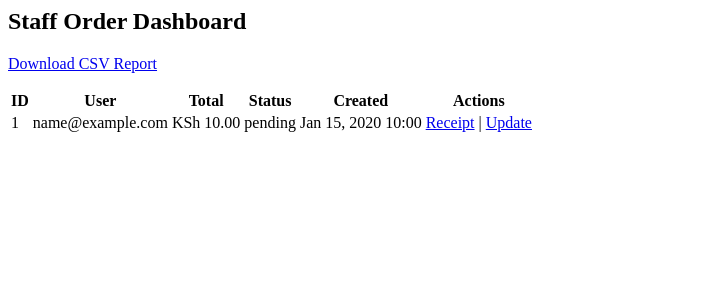
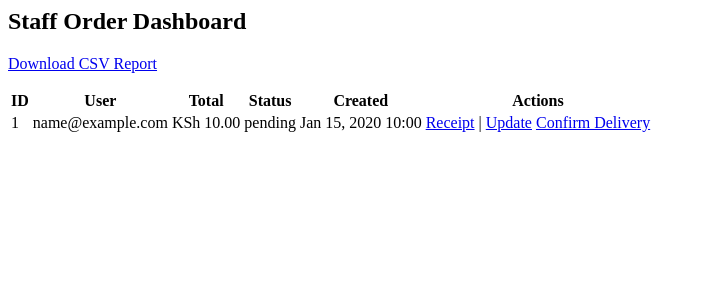
Before and after one commit to Zambagarrah/kioko_enterprises, a Django app: template core/templates/core/staff_orders.html in a window 1280 px wide. Shown: the top 300 px of the page, without its empty margins (0-705 px from the left). Run offline with Django 4.2, Linux system fonts and the light colour scheme; the template is opened without the code that fills it: values that come from a table or form of the project are taken from there, others are empty; tables that the repository leaves empty hold one stand-in row (values such as "Sample post"); parts of the project's set-up code (start-up, migrations or seed data) failed here and were passed over; some libraries are stand-ins or nearby versions.

Commit message:
feat: Add Delivery Confirmation Button in staff orders template

```diff
--- a/core/templates/core/staff_orders.html
+++ b/core/templates/core/staff_orders.html
@@ -21,6 +21,12 @@
       <td>
         <a href="{% url 'printable_receipt' order.id %}">Receipt</a> |
         <a href="{% url 'update_order_status' order.id %}">Update</a>
+        {% if order.delivery_status != 'delivered' %}
+          <a href="{% url 'confirm_delivery' order.id %}">Confirm Delivery</a>
+        {% else %}
+          <span>Delivered ✅</span>
+        {% endif %}
+
       </td>
     </tr>
     <p><a href="{% url 'export_orders_csv' %}">Download CSV Report</a></p>
```
